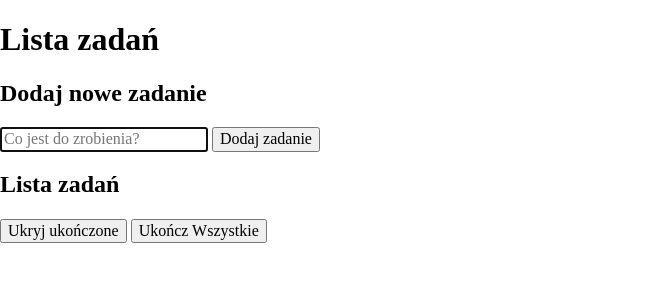
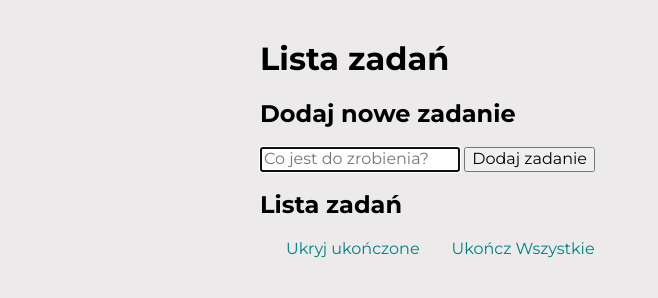
Before and after one commit to KamilMlodzinski/Homework-List, a plain HTML site: page index.html in a window 1280 px wide. Shown: the whole page, without its empty margins (0-658 px from the left). Drawn offline with nearby package versions, Linux system fonts and the light colour scheme.

Commit message:
add fonts

```diff
--- a/index.html
+++ b/index.html
@@ -1,5 +1,6 @@
 <!DOCTYPE html>
 <html lang="pl">
+
 <head>
     <meta charset="UTF-8">
     <meta http-equiv="X-UA-Compatible" content="IE=edge">
@@ -9,7 +10,13 @@
     <link rel="stylesheet" href="https://cdnjs.cloudflare.com/ajax/libs/normalize/8.0.1/normalize.min.css"
         integrity="sha512-NhSC1YmyruXifcj/KFRWoC561YpHpc5Jtzgvbuzx5VozKpWvQ+4nXhPdFgmx8xqexRcpAglTj9sIBWINXa8x5w=="
         crossorigin="anonymous" referrerpolicy="no-referrer">
+    <link href="css/style.css" rel="stylesheet">
+    <link rel="preconnect" href="https://fonts.googleapis.com">
+    <link rel="preconnect" href="https://fonts.gstatic.com" crossorigin>
+    <link href="https://fonts.googleapis.com/css2?family=Montserrat:wght@400;700&display=swap" rel="stylesheet">
+    <script defer src="js/script.js"></script>
 </head>
+
 <body>
     <main class="container">
         <header>
@@ -42,4 +49,5 @@
         </section>
     </main>
 </body>
+
 </html>
```
Lines whose indentation alone changed are shown as unchanged.
